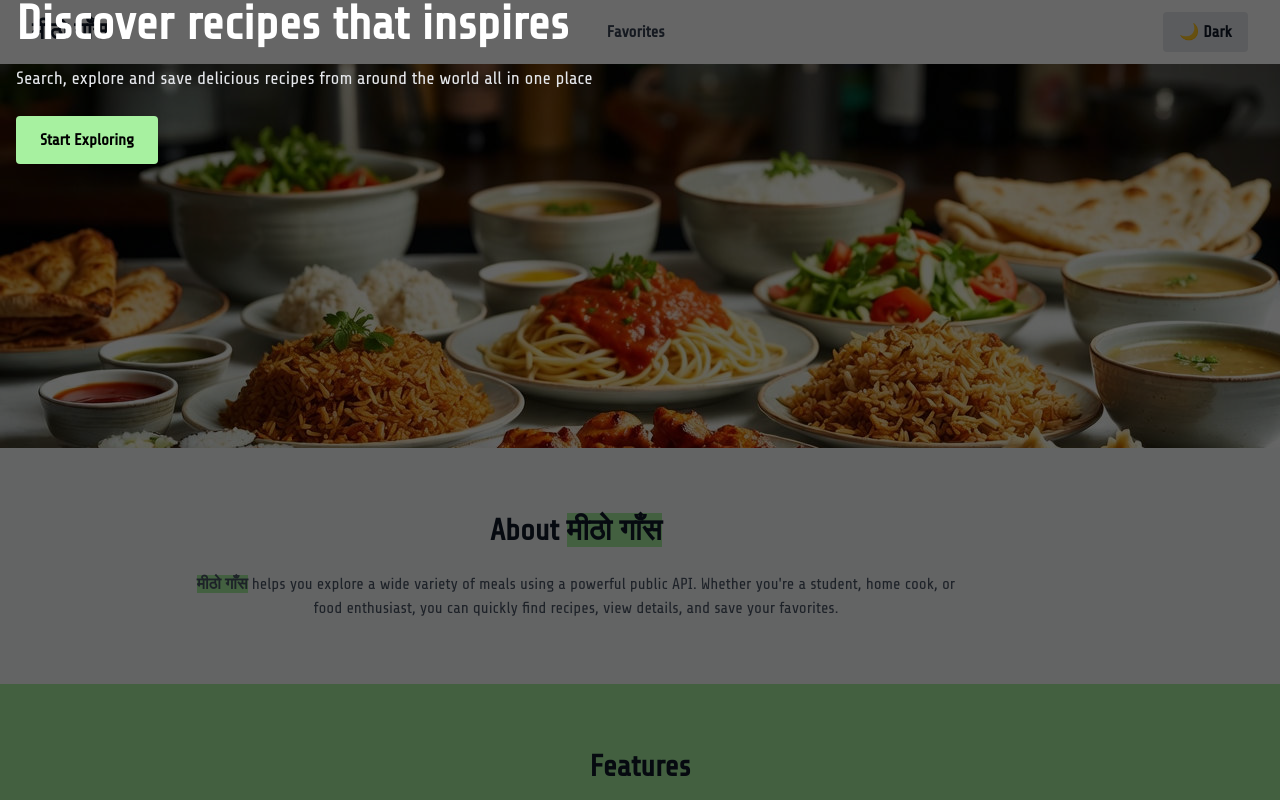
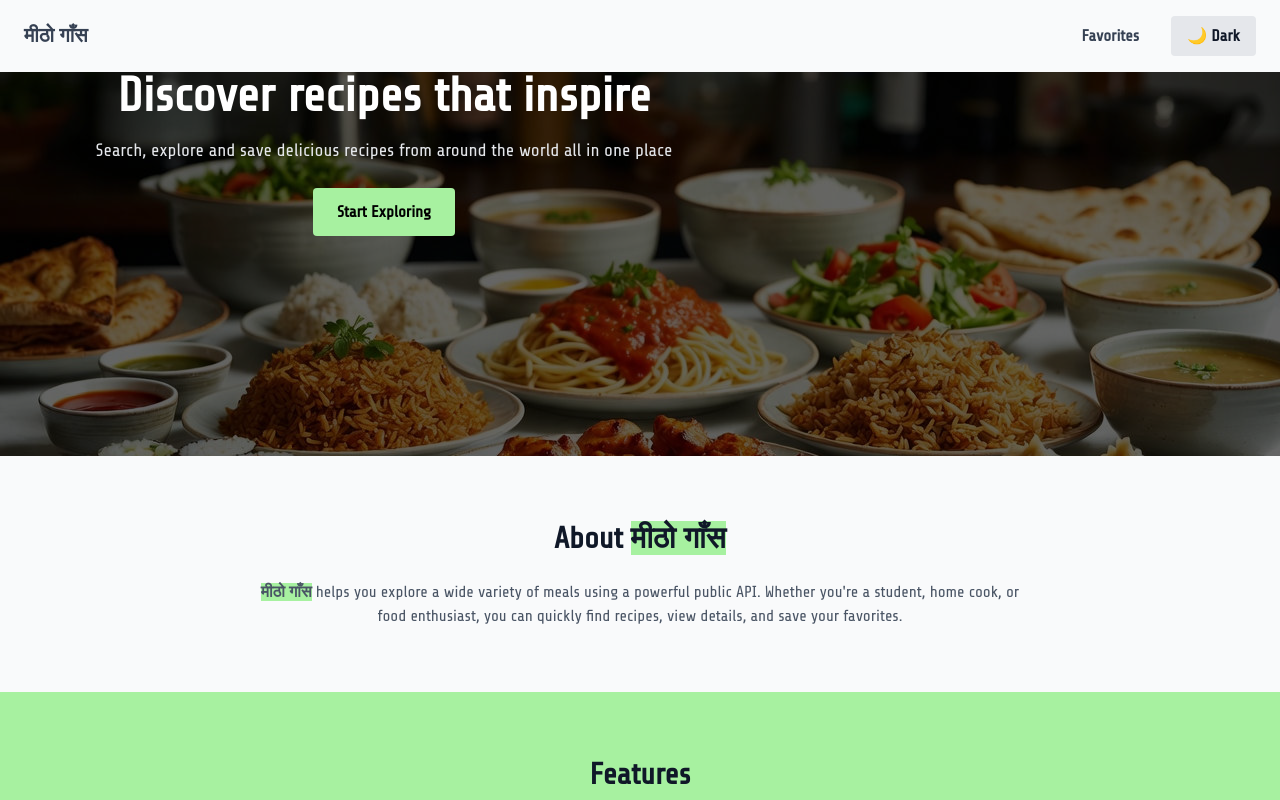
Before and after one commit to bijayjha2025/Projects-React, a React (Vite) app in the folder RecipeFinder/mithogaas/: page / in a window 1280 px wide. Shown: the top 800 px of the page. Built offline with nearby package versions, Linux system fonts and the light colour scheme; a web font is replaced by a local one.

Commit message:
Adjustments and fixes

```diff
--- a/RecipeFinder/mithogaas/src/App.jsx
+++ b/RecipeFinder/mithogaas/src/App.jsx
@@ -10,14 +10,14 @@ function App() {
 
   return (
     <Router>
-      <div>
+      <div className="min-h-screen flex flex-col">
         <NavBar/>
 
-        <main>
+        <main className="flex-grow">
           <Routes>
-            <Route path = "/" element ={<HomePage/>} />
-            <Route path="" element={<RecipeDetail/> } />
-            <Route path="" element={<Favorites/> } />
+            <Route path = "/" element ={<HomePage />} />
+            <Route path="/recipe:id" element={<RecipeDetail />} />
+            <Route path="/favorites" element={<Favorites />} />
           </Routes>
         </main>
 
--- a/RecipeFinder/mithogaas/src/Components/NavBar.jsx
+++ b/RecipeFinder/mithogaas/src/Components/NavBar.jsx
@@ -7,18 +7,14 @@ const NavBar = () => {
   const {theme, toggleTheme} = useTheme();
 
     return(
-     <nav className='bg-white dark:bg-gray-900 shadow-md'>
-      <div className='max-w-7xl mx-auto px-4 sm:px-6 lg:px-8'>
-        <div className="flex justify-between items-center h-16">
-        <Link to="/" className="text-2xl font-bold text-gray-900 dark:text-white hover:text-[#58e633] transition-colors font-share">मीठो गाँस</Link>
+     <nav className="flex items-center justify-between px-6 py-4 shadow">
+        <Link to="/" className="text-xl font-bold  text-gray-700 dark:text-gray-300 hover:text-[#58e633] dark:hover:text-[#a7f1a0] font-semibold transition-colors">मीठो गाँस</Link>
 
         <div className='flex items-center gap-4'>
         <Link to="/favorites" className="px-4 py-2 text-gray-700 dark:text-gray-300 hover:text-[#58e633] dark:hover:text-[#a7f1a0] font-semibold transition-colors font-share">Favorites</Link>
+
+        <button onClick={toggleTheme} className="px-4 py-2 rounded bg-gray-200 dark:bg-gray-700 text-gray-900 dark:text-white hover:bg-[#a7f1a0] dark:hover:bg-[#58e633] transition-colors font-share font-semibold cursor-pointer">{theme === "light" ? "🌙 Dark" : "☀️ Light"}</button>
         </div>
-
-        <button onClick={toggleTheme} className="px-4 py-2 rounded bg-gray-200 dark:bg-gray-700 text-gray-900 dark:text-white hover:bg-[#a7f1a0] dark:hover:bg-[#58e633] transition-colors font-share font-semibold">{theme === "light" ? "🌙 Dark" : "☀️ Light"}</button>
-        </div>
-      </div>
      </nav>
     );
 }
--- a/RecipeFinder/mithogaas/src/Pages/Favorites.jsx
+++ b/RecipeFinder/mithogaas/src/Pages/Favorites.jsx
@@ -1,13 +1,10 @@
 
-import React from "react";
-
-function Favorites(){
+const Favorites = () => {
     return(
-        <div>
-            <h1>Favorites</h1>
-            <p>Saved recipes will appear here</p>
-
-        </div>
+     <div>
+        <h1>Your Favorites</h1>
+        <p>Your saved recipes </p>
+     </div>
     );
 }
 
--- a/RecipeFinder/mithogaas/src/Pages/HomePage.jsx
+++ b/RecipeFinder/mithogaas/src/Pages/HomePage.jsx
@@ -5,18 +5,18 @@ function HomePage(){
 
  return(
   <div className="flex flex-col">
-   <section style={{backgroundImage: `url(${myBanner})`, backgroundSize: "cover", backgroundPosition: "center"}} className="h-96 w-full flex items-center justify-center">
+   <section style={{backgroundImage: `url(${myBanner})`, backgroundSize: "cover", backgroundPosition: "center"}} className="relative h-96 w-full flex items-center justify-center">
 
     <div className="absolute inset-0 bg-black/60 font-share">
-      <div className="relative z-10 max-w-3xl px-4">
-        <h1 className="text-4xl md:text-5xl font-bold text-white">Discover recipes that inspires</h1>
+      <div className="relative z-10 max-w-3xl px-4 text-center">
+        <h1 className="text-4xl md:text-5xl font-bold text-white">Discover recipes that inspire</h1>
         <p className="mt-4 text-lg text-gray-200">Search, explore and save delicious recipes from around the world all in one place</p>
         <button className='mt-6 px-6 py-3 rounded bg-[#a7f1a0] text-black font-semibold hover:bg-[#58e633] cursor-pointer'>Start Exploring</button>
       </div>
     </div>
     </section>
 
-    <section className='py-16 px-6 max-w-6xl mx-ato'>
+    <section className='py-16 px-6 max-w-6xl mx-auto'>
      <h2 className='text-3xl font-bold text-center mb-6 font-share'>About <span className='bg-[#a7f1a0]'>मीठो गाँस</span></h2>
      <p className="text-center text-gray-600 max-w-3xl mx-auto font-share">
         <span className='font-extrabold bg-[#a7f1a0]'>मीठो गाँस</span> helps you explore a wide variety of meals using a
@@ -26,7 +26,7 @@ function HomePage(){
     </section>
 
     <section className="py-16 bg-[#a7f1a0]">
-     <div className="max-w-auto mx-auto px-6">
+     <div className="w-full mx-auto px-6">
       <h2 className="text-3xl text-center mb-10 font-share font-extrabold">Features</h2>
 
       <div className="grid gap-8 md:grid-cols-2 lg:grid-cols-3">
--- a/RecipeFinder/mithogaas/src/Pages/RecipeDetail.jsx
+++ b/RecipeFinder/mithogaas/src/Pages/RecipeDetail.jsx
@@ -1,15 +1,15 @@
-
-import React from "react";
-import { useParams } from 'react-router-dom'
+import { useParams } from "react-router-dom";
 
 const RecipeDetail = () => {
     const {id} = useParams();
 
     return(
-        <div>
-            <h1>Detail Page</h1>
-            <p>something</p>
-
+        <div className="max-w-4xl mx-auto px-4 py-8">
+            <h1 className="text-3xl font-bold mb-4 font-share">Detail Page</h1>
+            <p className="text-gray-600 dark:text-gray-400 font-share">Recipe ID: {id}</p>
+            <p className="mt-4 font-share text-gray-700 dark:text-gray-300">
+            This page will display detailed recipe information including ingredients,
+            instructions, and nutritional information.</p>
         </div>
     );
 }
--- a/RecipeFinder/mithogaas/src/index.css
+++ b/RecipeFinder/mithogaas/src/index.css
@@ -9,5 +9,6 @@
 @layer base {
     body {
       @apply bg-gray-50 text-gray-900 dark:bg-gray-950 dark:text-gray-100;
+      font-family: "Share Tech", sans-serif;
     }
 }
```
